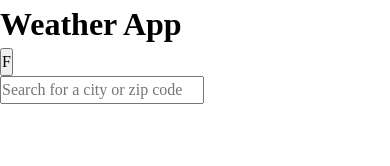
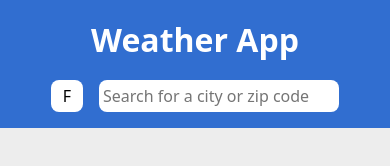
Before and after one commit to viet456/Peak-Weather, a website built with Vite: page index.html in a window 390 px wide. Built offline with nearby package versions, Linux system fonts and the light colour scheme; no server answers.

Commit message:
feat(theme): Establish global styles and page layout
Introduces the CSS for the app, creating a consistent visual theme and layout structure.

- Defines global CSS design variables (colors, fonts, etc.).
- Applies a modern CSS reset for cross-browser consistency.
- Sets up the main app container and page layout.

```diff
--- a/index.html
+++ b/index.html
@@ -11,12 +11,14 @@
   <main id="app">
     <header class="page-header">
       <h1 class="page-title">Weather App</h1>
+      <div class="header-controls">
         <button id="unit-toggle-btn"></button>
         <form class="search-form" id="search-form" role="search">
           <input type="search" id="search-input" class="search-form__input" placeholder="Search for a city or zip code"
             autocomplete="off">
           <div class="search-results" id="search-results"></div>
         </form>
+      </div>
     </header>
 
     <div class="weather-content" id="weather-content">
--- a/src/api/locations.js
+++ b/src/api/locations.js
@@ -5,7 +5,7 @@ export async function getLocations(location) {
         return null;
     }
     let apiUrl = `https://api.geoapify.com/v1/geocode/search?text=${location}`;
-        apiUrl+= `&limit=5&bias=countrycode:auto&format=json&apiKey=${apiKey}`;
+        apiUrl+= `&limit=20&bias=countrycode:auto&format=json&apiKey=${apiKey}`;
     try {
         let response = await fetch(apiUrl);
         if (!response.ok) {
--- a/src/main.js
+++ b/src/main.js
@@ -136,12 +136,12 @@ function init() {
 
   // hide search results when search bar is clicked off of
   searchInput.addEventListener('blur', () => {
-    setTimeout(() => {
-      searchResultsContainer.classList.add('hidden');
-    }, 150);
+    searchResultsContainer.classList.add('hidden');
   });
   searchInput.addEventListener('focus', () => {
-    searchResultsContainer.classList.remove('hidden');
+    if (searchInput.value.length > 2) {
+      searchResultsContainer.classList.remove('hidden');
+    }
   })
 
   //show San Francisco by default
--- a/src/style.css
+++ b/src/style.css
@@ -1,11 +1,67 @@
-*, *::before, *::after {
+:root {
+  /* Colors */
+  /* text */
+  --color-text-primary: #000000;
+  /* secondary text*/
+  --color-text-secondary: #6B7280;
+  /* section background colors*/
+  --color-surface: #FFFFFF;
+  /* page background*/
+  --color-background: #ededed;
+  /* interactive elements */
+  --color-primary: #316ed0;
+  /* border */
+  --color-border: #d6d5d5;
+
+  /* Fonts */
+  --font-family: system-ui, "Segoe UI", Roboto, "Helvetica Neue", Arial, "Noto Sans", sans-serif;
+  --font-size-base: 1rem;
+  --font-size-l: 1.25rem;
+  --font-weight-base: 400;
+  --font-weight-bold: 700;
+
+  /* Button Sizes */
+  --control-size-small: 2rem;
+
+  /* Spacing */
+  /* 4px */
+  --spacing-xs: 0.25rem;
+  /* 8px */
+  --spacing-s: 0.5rem;
+  /* 16px */
+  --spacing-m: 1rem;
+  /* 24px */
+  --spacing-l: 1.5rem;
+  /* 32px */
+  --spacing-xl: 2rem;
+
+
+  /* Borders */
+  --border-radius-medium: 8px;
+  --border-focus: 3px solid var(--color-border);
+  --outline-focus: -3px solid var(--color-border);
+
+  /* Box Shadows*/
+  --box-shadow: 0 8px 16px -4px rgba(0, 0, 0, 0.1)
+}
+
+/* style resets */
+*,
+*::before,
+*::after {
   box-sizing: border-box;
   margin: 0;
   padding: 0;
 }
 
-ul, ol {
+ul,
+ol {
   list-style: none;
+}
+
+html,
+body {
+  height: 100%;
 }
 
 body {
@@ -15,17 +71,128 @@ body {
   -webkit-font-smoothing: antialiased;
 }
 
-img {
+img,
+picture,
+video,
+canvas,
+svg {
   display: block;
   max-width: 100%;
 }
 
-input, button, textarea, select {
+input,
+button,
+textarea,
+select {
   font: inherit;
 }
 
+.hidden {
+  display: none;
+}
+
+body {
+  font-family: var(--font-family);
+  background-color: var(--color-background);
+  color: var(--color-text-primary);
+}
+
+#app {
+  width: 100%;
+  display: flex;
+  flex-direction: column;
+}
+
+.page-header {
+  display: flex;
+  justify-content: space-between;
+  align-items: center;
+  padding: var(--spacing-s) var(--spacing-m);
+  background-color: var(--color-primary);
+  color: var(--color-surface);
+  padding: var(--spacing-m);
+}
+
+/* unit toggle button and search input*/
+.header-controls {
+  display: flex;
+  align-items: center;
+  gap: var(--spacing-m);
+  justify-content: flex-end;
+}
+
+.search-form {
+  position: relative;
+}
+
+#unit-toggle-btn {
+  height: var(--control-size-small);
+  font-size: var(--font-size-m);
+  aspect-ratio: 1 / 1;
+  display: grid;
+  place-content: center;
+  padding: 0;
+  border-radius: var(--border-radius-medium);
+  background-color: var(--color-surface);
+  border: none;
+}
+
+#unit-tobble-btn:focus-visible {
+  border: var(--border-focus);
+}
+
+#search-input {
+  width: 15rem;
+  height: var(--control-size-small);
+  border-radius: var(--border-radius-medium);
+  padding: var(--spacing-xs);
+  border: none;
+}
+
+#search-input:focus-visible {
+  box-shadow: none;
+  outline: none;
+  outline: var(--border-focus);
+  outline-offset: -3px;
+  border-radius: var(--border-radius-medium) var(--border-radius-medium) 0 0;
+}
+
+#search-results {
+  position: absolute;
+  z-index: 10;
+  flex-grow: 1;
+  left: 0;
+  right: 0;
+  background-color: var(--color-surface);
+  border: 2px solid var(--color-border);
+  border-top: none;
+  border-radius: 0 0 var(--border-radius-medium) var(--border-radius-medium);
+  box-shadow: var(--box-shadow);
+  max-height: 200px;
+  overflow-y: auto;
+}
+
+#search-results>div {
+  flex-grow: 1;
+  padding: var(--spacing-xs);
+  color: var(--color-text-primary);
+}
+
+#search-results > div:hover {
+  background-color: var(--color-primary);
+  cursor: pointer;
+  color: var(--color-surface);
+}
+
+#weather-content {
+  padding: var(--spacing-m);
+}
+
 @media (prefers-reduced-motion: reduce) {
-  *, *::before, *::after {
+
+  *,
+  *::before,
+  *::after {
     animation-duration: 0.01ms !important;
     animation-iteration-count: 1 !important;
     transition-duration: 0.01ms !important;
@@ -33,6 +200,21 @@ input, button, textarea, select {
   }
 }
 
-.hidden {
-    display: none;
+/* On small screens, stack the header items vertically */
+@media (max-width:40rem) {
+  .page-header {
+    display: flex;
+    flex-direction: column;
+    justify-content: center;
+    align-items: center;
+    gap: var(--spacing-m);
+  }
+
+  .header-controls {
+    /* Allow the controls to take up the full width */
+    width: 100%;
+    /* You can decide if you want them left or right aligned */
+    display: flex;
+    justify-content: center;
+  }
 }
```
Lines whose indentation alone changed are shown as unchanged.
